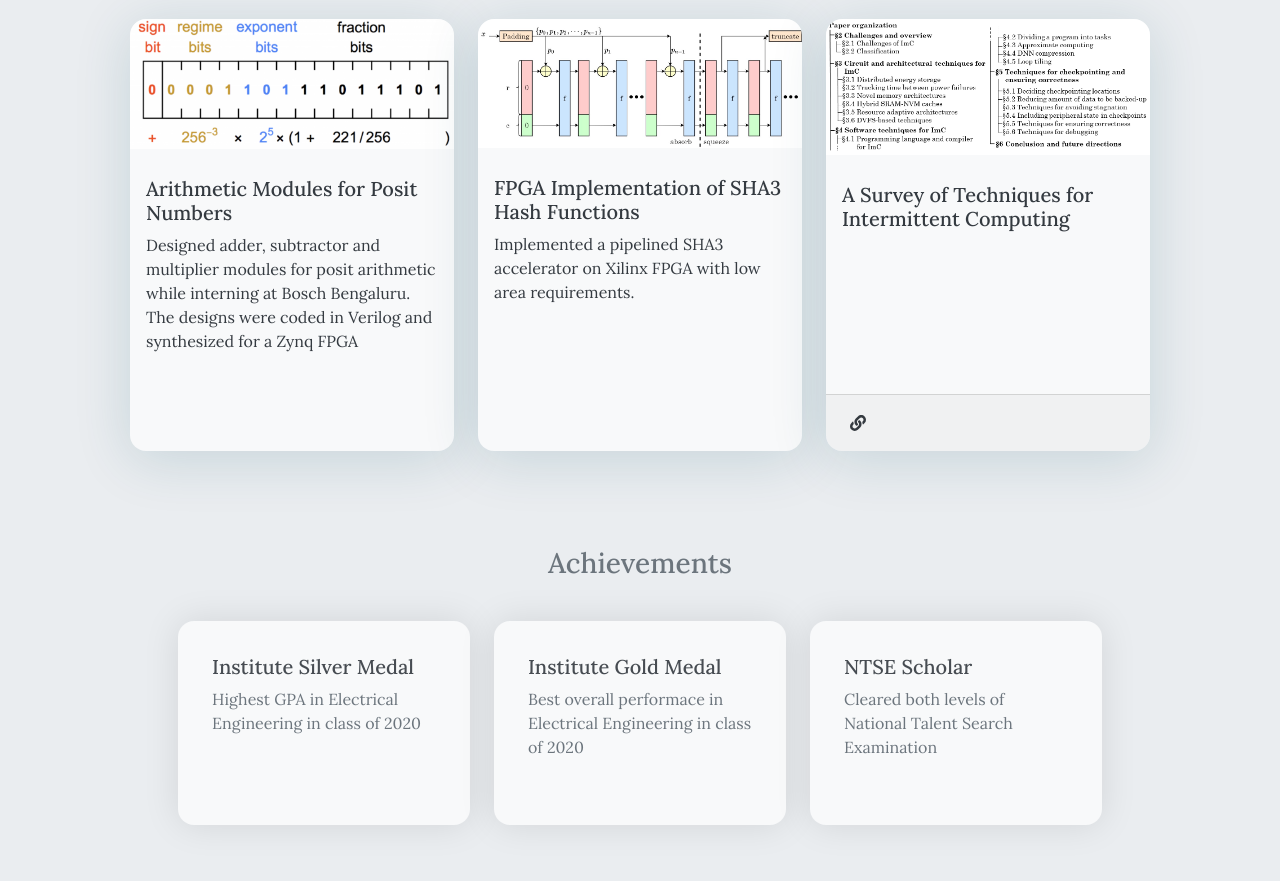
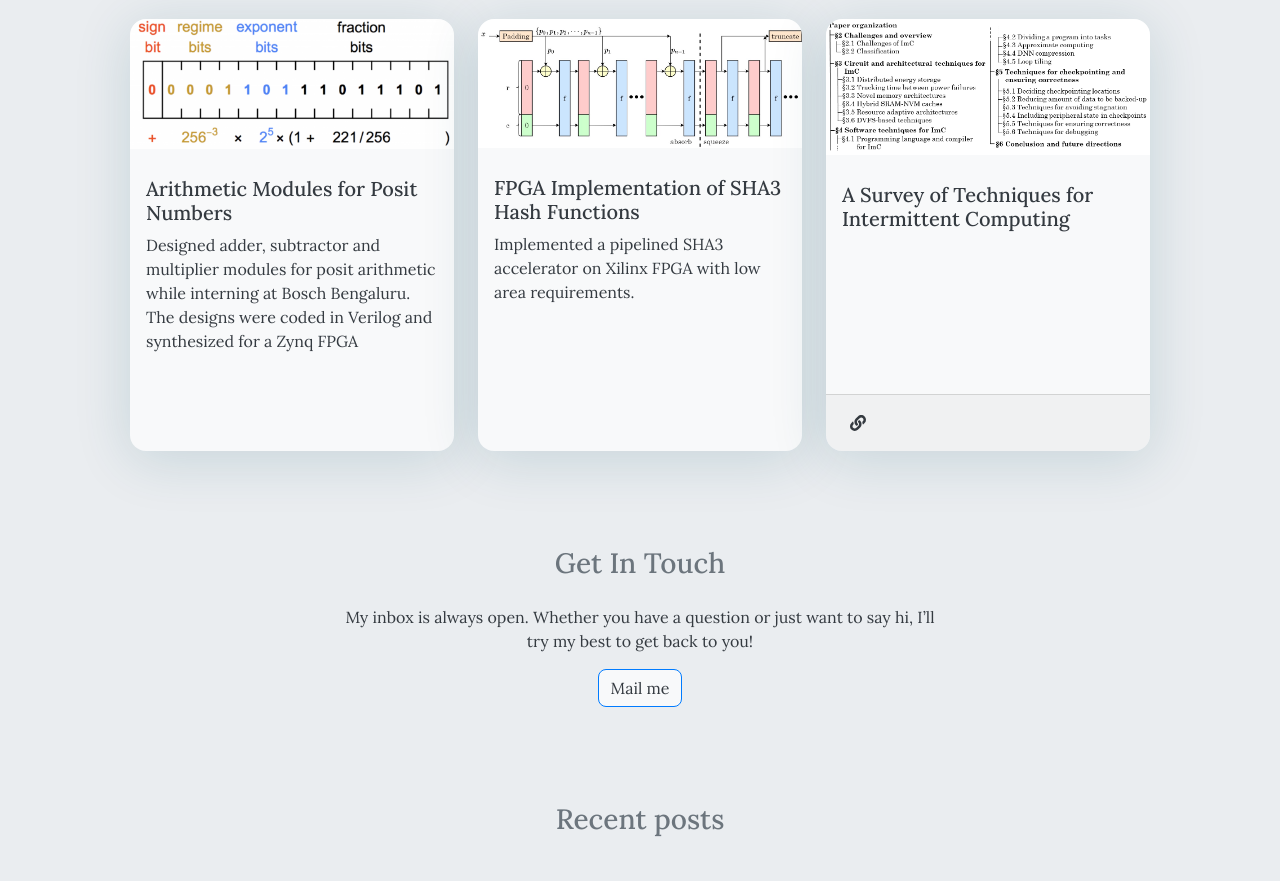
Before and after one commit to sumanthumesh/sumanthumesh.github.io, a plain HTML site: page index.html in a window 1280 px wide. Shown: the part 1904-2785 px from the top of the page. Drawn offline with Linux system fonts and the light colour scheme.

Commit message:
Updated content

```diff
--- a/index.html
+++ b/index.html
@@ -154,11 +154,6 @@ Sumanth Page
 
 
 
-                    <li class="nav-item navbar-text">
-                        <a class="nav-link" href="/#achievements"
-                            aria-label="achievements">Achievements</a>
-                    </li>
-
 
 
                     <li class="nav-item navbar-text">
@@ -229,13 +224,15 @@ Sumanth Page
                     Hi, my name is
                 </span>
                 <h2>
-                    Sumanth
+                    Sumanth Umesh
                 </h2>
                 <h3>
 
                 </h3>
                 <p class="hero-content">
-                    I am an ASIC engineer at NVIDIA where I work on microarchitecture and RTL development for PCIE 6.0 controllers. I am interested in computer architecture, mainly accelerators and techniques to improve performance of compute intensive tasks. I completed my Bachelors in Electrical Engineering from Indian Institute of Technology Jodhpur in 2020. For a year I was at Silicon Labs Hyderabad where I worked on designing accelerators for block ciphers and hashing algorithms. I will joining University of Michigan Ann Arbor this fall as a CSE PhD student.
+                    <p>I am an ASIC engineer at NVIDIA where I work on microarchitecture and RTL design for PCIE 6.0 controllers. I completed my undergraduate degree in Electrical Engineering from Indian Institute of Technology Jodhpur in 2020. I worked as a design engineer as Silicon Labs for a year where I was involved in the design of accelerators for SHA3, ChaCha20 and Poly1305 algorithms. I am interested in computer architecture, mainly domain-specific accelerators and approaches such as processing-in-memory and near-memory processing. I have previously worked on posit arithmetic, spintronic architectures and intermittent computing.</p>
+<p>I will joining University of Michigan Ann Arbor in August 2022 as a CSE PhD student.</p>
+
                 </p>
                 <div class="row">
                     <div class="col-auto h-100">
@@ -621,7 +618,7 @@ Sumanth Page
 
                             </div>
 
-                            I am an ASIC engineer at <a href="https://example.com">NVIDIA</a> in Bengaluru, India. I am currently working on microarchitecture and RTL development for the next generation (6.0) of PCIE controllers to improve bandwidth of CPU-GPU communication
+                            I am an ASIC engineer at <a href="https://www.nvidia.com/en-in/">NVIDIA</a> in Bengaluru, India. I am currently working on microarchitecture and RTL development for the next generation (6.0) of PCIE controllers to improve bandwidth of CPU-GPU communication
                         </div>
 
 
@@ -790,56 +787,6 @@ Sumanth Page
             </div>
 
 
-        </div>
-    </div>
-</section>
-
-<section id="achievements" class="py-5">
-    <div class="container">
-        <h3 class="text-center">Achievements</h3>
-        <div class="px-0 px-md-5 px-lg-5">
-            <div class="row justify-content-center px-3 px-md-5 px-lg-5">
-
-
-                <div class="col-lg-4 col-md-6 my-3">
-                    <div class="card my-3 h-100 p-3" title="Institute Silver Medal">
-                        <div class="card-body bg-transparent">
-                            <h5 class="card-title bg-transparent">Institute Silver Medal</h5>
-                            <div class="card-text secondary-font">
-                                Highest GPA in Electrical Engineering in class of 2020
-                            </div>
-                        </div>
-                    </div>
-                </div>
-
-
-
-                <div class="col-lg-4 col-md-6 my-3">
-                    <div class="card my-3 h-100 p-3" title="Institute Gold Medal">
-                        <div class="card-body bg-transparent">
-                            <h5 class="card-title bg-transparent">Institute Gold Medal</h5>
-                            <div class="card-text secondary-font">
-                                Best overall performace in Electrical Engineering in class of 2020
-                            </div>
-                        </div>
-                    </div>
-                </div>
-
-
-
-                <div class="col-lg-4 col-md-6 my-3">
-                    <div class="card my-3 h-100 p-3" title="NTSE Scholar">
-                        <div class="card-body bg-transparent">
-                            <h5 class="card-title bg-transparent">NTSE Scholar</h5>
-                            <div class="card-text secondary-font">
-                                Cleared both levels of National Talent Search Examination
-                            </div>
-                        </div>
-                    </div>
-                </div>
-
-
-            </div>
         </div>
     </div>
 </section>
```
Also changed, not shown: 404.html (+0 -5 lines), categories/index.html (+0 -5 lines), tags/index.html (+0 -5 lines).
